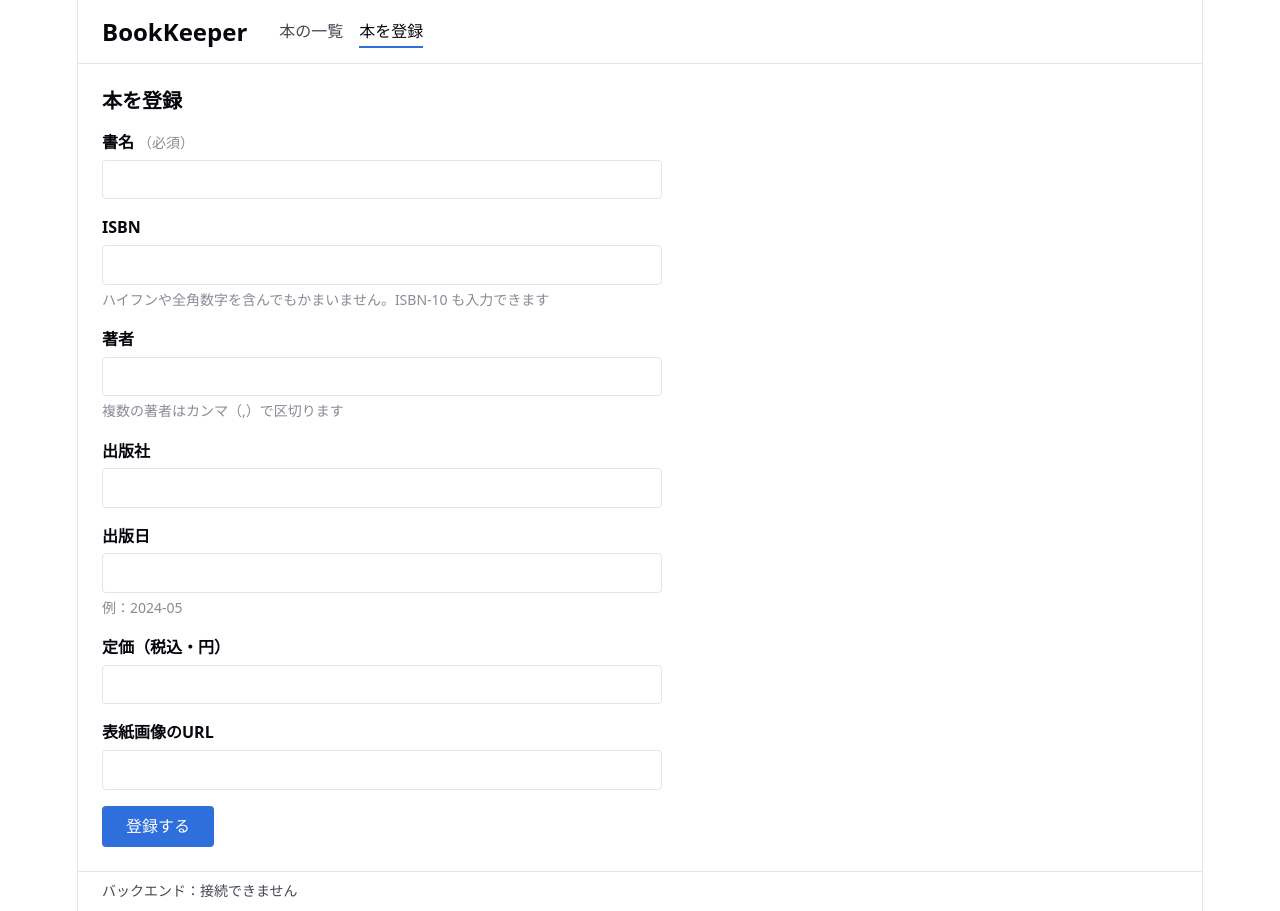
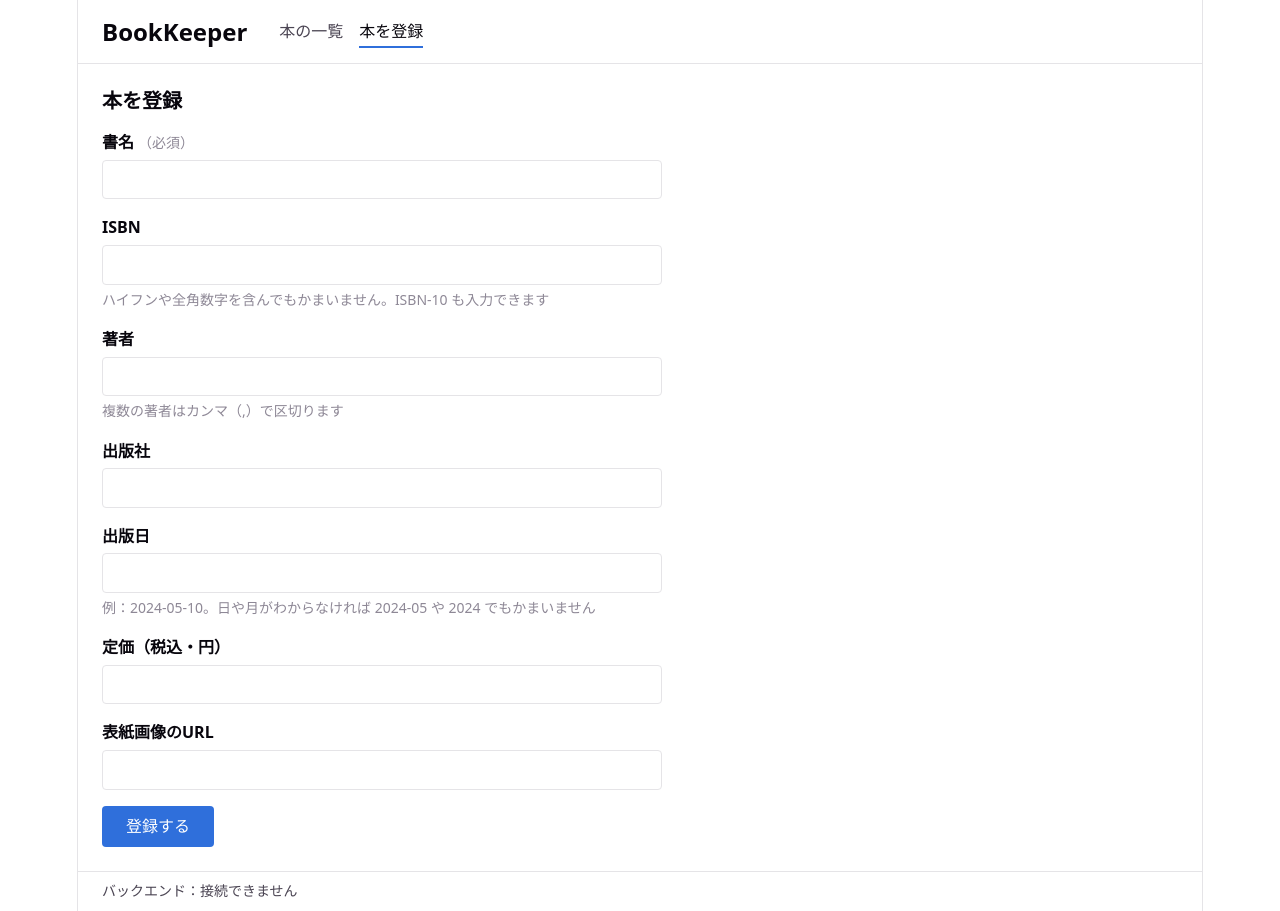
Before and after one commit to pandeirobani/bookkeeper, a React (Vite) app in the folder frontend/: page /books/new in a window 1280 px wide. Built offline with nearby package versions, Linux system fonts and the light colour scheme; no server answers.

Commit message:
出版日の入力例を日までの形にし、省略できることを書く

```diff
--- a/frontend/src/components/BookForm.tsx
+++ b/frontend/src/components/BookForm.tsx
@@ -30,7 +30,11 @@ const FIELD_CONFIGS: FieldConfig[] = [
   },
   { name: "author", label: "著者", hint: "複数の著者はカンマ（,）で区切ります" },
   { name: "publisher", label: "出版社" },
-  { name: "published_date", label: "出版日", hint: "例：2024-05" },
+  {
+    name: "published_date",
+    label: "出版日",
+    hint: "例：2024-05-10。日や月がわからなければ 2024-05 や 2024 でもかまいません",
+  },
   { name: "list_price", label: "定価（税込・円）", inputMode: "numeric" },
   { name: "cover_image_url", label: "表紙画像のURL", type: "url" },
 ];
```
